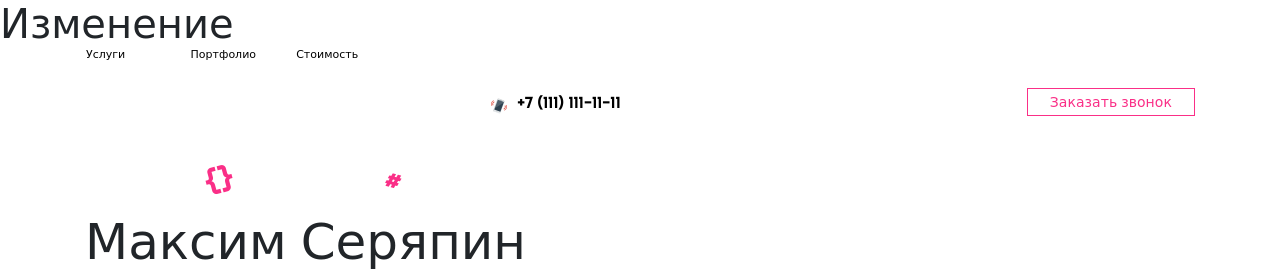
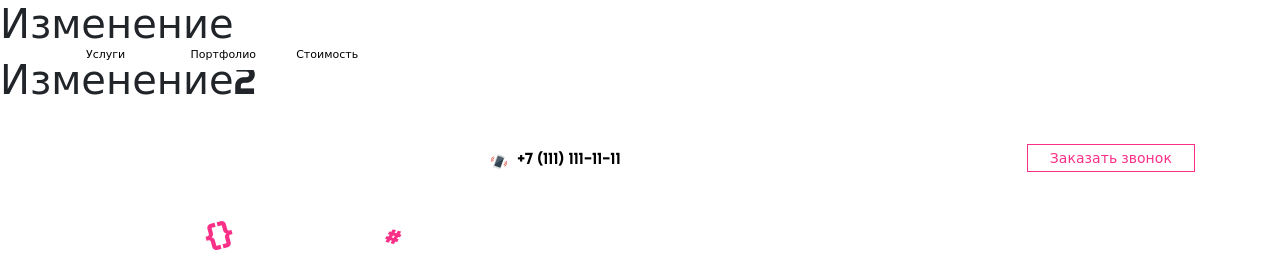
Before and after one commit to serpstyle/layout, a plain HTML site: page index.html in a window 1280 px wide. Shown: the top 276 px of the page. Drawn offline with nearby package versions, Linux system fonts and the light colour scheme.

Commit message:
second2 commit

```diff
--- a/index.html
+++ b/index.html
@@ -48,6 +48,7 @@
 
 
 <h1>Изменение</h1>
+<h1>Изменение2</h1>
 <!------------------------------НАВИГАЦИЯ САЙТА------------------------------------------->
 
 		<section class="container">
```
